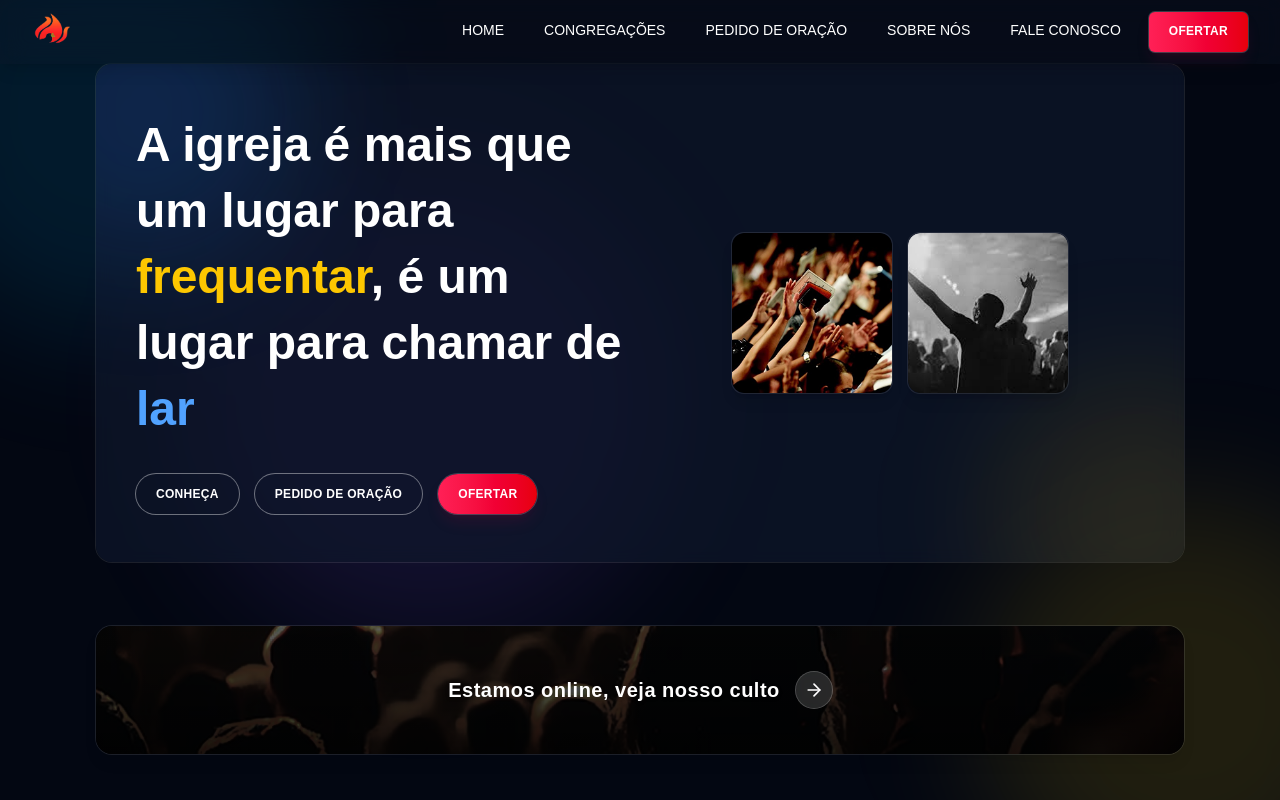
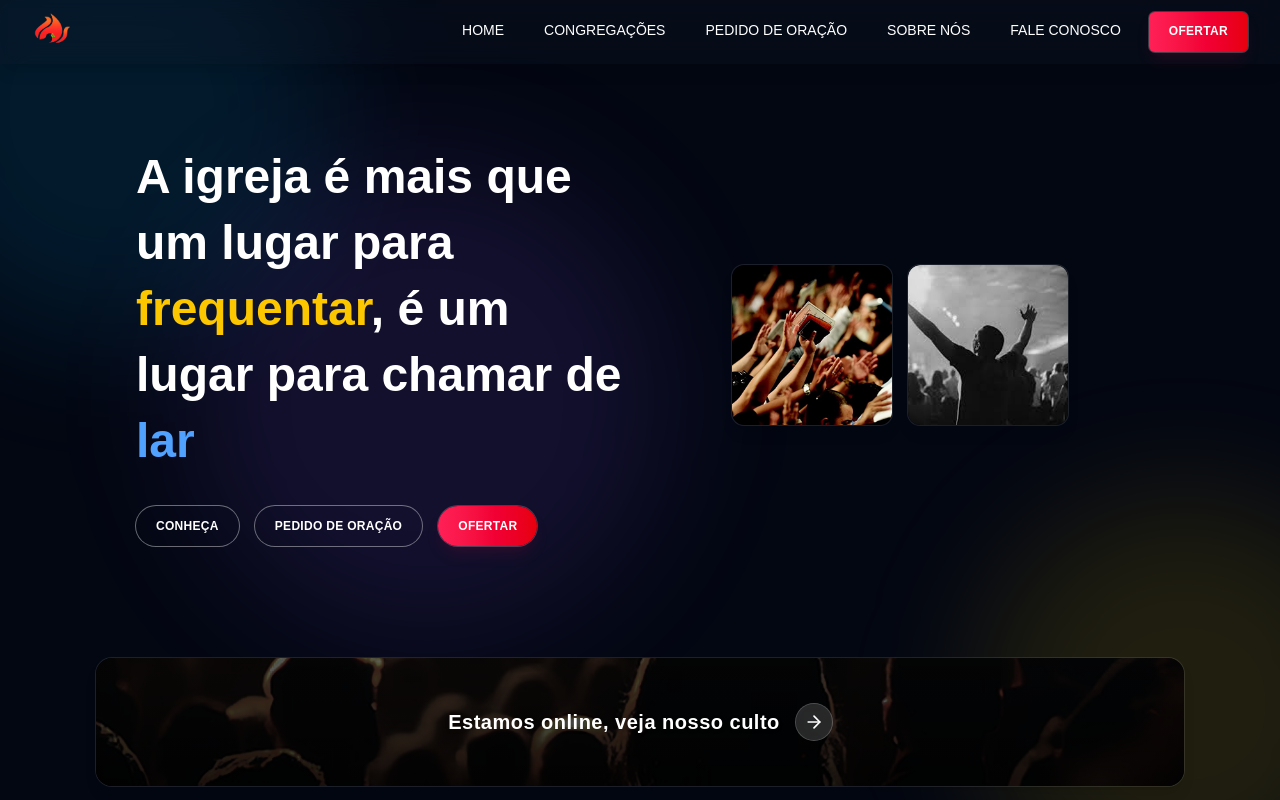
Before and after one commit to Isaque-Weber/cadpog_v2, a Next.js app: page / in a window 1280 px wide. Shown: the top 800 px of the page. Built offline with nearby package versions, Linux system fonts and the light colour scheme.

Commit message:
Update hero section structure and revise "Ofertar" contribution details
- Merged hero section into a div, removed decorative glows, and adjusted spacing.
- Updated CNPJ and PIX information in "Ofertar" page.
- Replaced PIX QR code image with a new version (`QRCodeIgreja.jpg`).

```diff
--- a/src/app/ofertar/page.tsx
+++ b/src/app/ofertar/page.tsx
@@ -45,7 +45,7 @@ export default function Ofertar() {
                             </div>
                             <h3 className="text-xl font-semibold text-white mb-4">TED ou DOC</h3>
                             <p className="text-gray-300">Igreja Exemplo Brasil</p>
-                            <p className="text-gray-400">CNPJ: 00.000.000/0001-00</p>
+                            <p className="text-gray-400">CNPJ: 09.338.693/0001-00</p>
                             <p className="text-gray-400 mt-2">Banco Itaú</p>
                             <p className="text-gray-400">Agência: 1234</p>
                             <p className="text-gray-400">Conta: 56789-0</p>
@@ -64,11 +64,11 @@ export default function Ofertar() {
                                 />
                             </div>
                             <h3 className="text-xl font-semibold text-white mb-4">PIX</h3>
-                            <p className="text-gray-300 mb-2">Use a chave:</p>
-                            <p className="text-blue-400 font-mono">pix@igrejaexemplo.com.br</p>
+                            <p className="text-gray-300 mb-2">Use a chave CNPJ:</p>
+                            <p className="text-blue-400 font-mono">09.338.693/0001-00</p>
                             <p className="text-gray-400 mt-4">Ou escaneie o QR Code:</p>
                             <Image
-                                src="/qrcode-pix.png"
+                                src="/img/QRCodeIgreja.jpg"
                                 alt="QR Code Pix"
                                 width={176}
                                 height={176}
--- a/src/app/page.tsx
+++ b/src/app/page.tsx
@@ -10,15 +10,10 @@ export default function HomePage() {
     return (
         <main className="relative flex flex-col items-center justify-center text-center gap-16 pb-24 sm:pb-28 lg:pb-36">
             {/* Hero com overlay-blur */}
-            <section className="mx-auto w-[85vw]">
-                <div className="relative overflow-hidden rounded-2xl ring-1 ring-white/10
-                  bg-slate-900/70 backdrop-blur-sm
-                  px-6 lg:px-10 py-12
+            <div className="mx-auto w-[85vw] relative overflow-hidden rounded-2xl
+                  px-6 lg:px-10 py-12 mt-8
                   flex flex-col lg:flex-row items-center justify-between gap-8">
 
-                    {/*/!* Glows decorativos (sem imagem de fundo) *!/*/}
-                    <div className="pointer-events-none absolute -top-24 -left-24 h-72 w-72 rounded-full bg-blue-500/15 blur-3xl" />
-                    <div className="pointer-events-none absolute -bottom-24 -right-24 h-72 w-72 rounded-full bg-yellow-400/10 blur-3xl" />
 
                     <div className="relative z-10 flex-1 text-center lg:text-left">
                         <h1 className="text-4xl lg:text-5xl font-bold leading-snug text-white">
@@ -52,8 +47,6 @@ export default function HomePage() {
                         />
                     </div>
                 </div>
-            </section>
-
 
             {/* Banner culto online */}
             <section className="mx-auto w-[85vw]">
```
Also changed, not shown: public/img/QRCodeIgreja.jpg (added).
